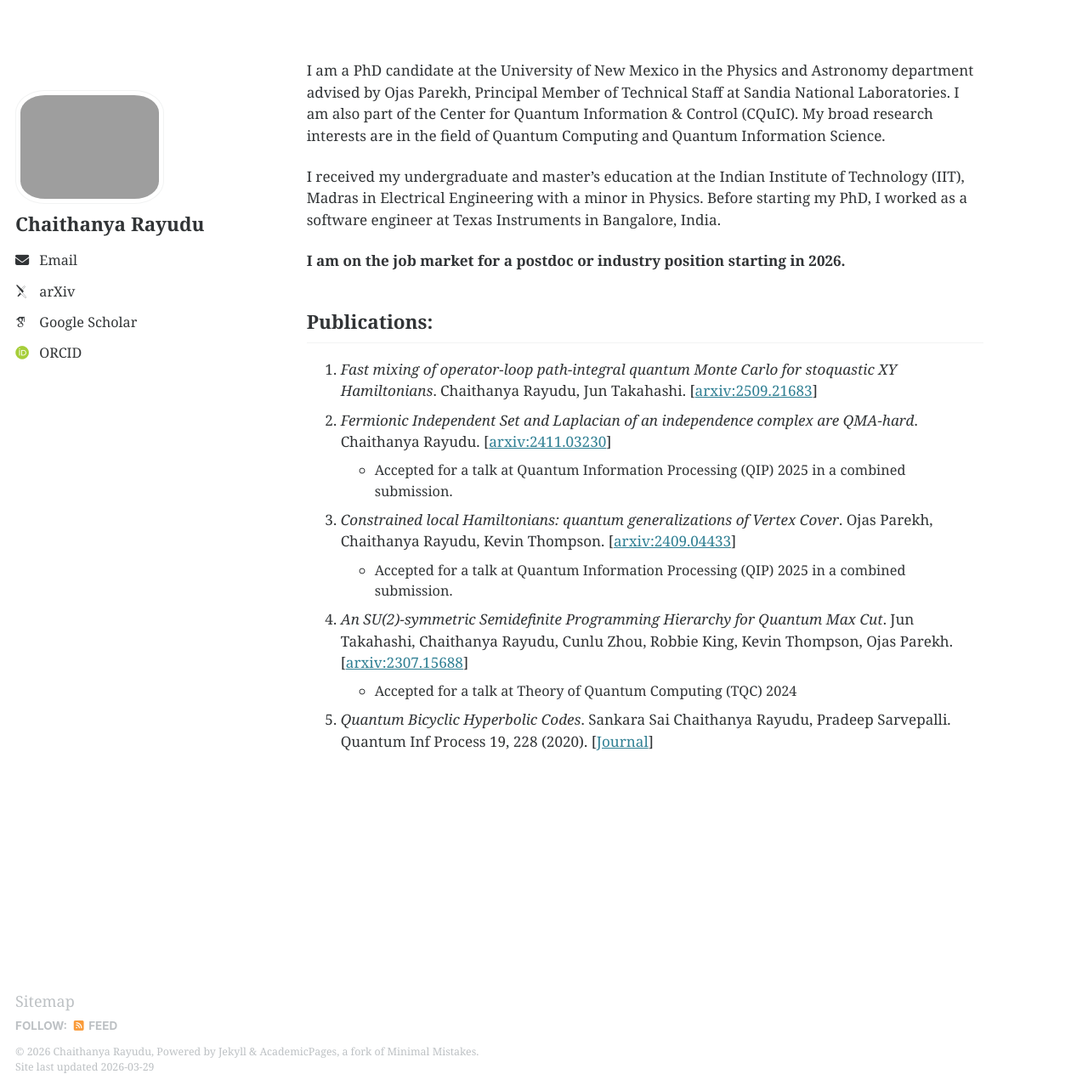
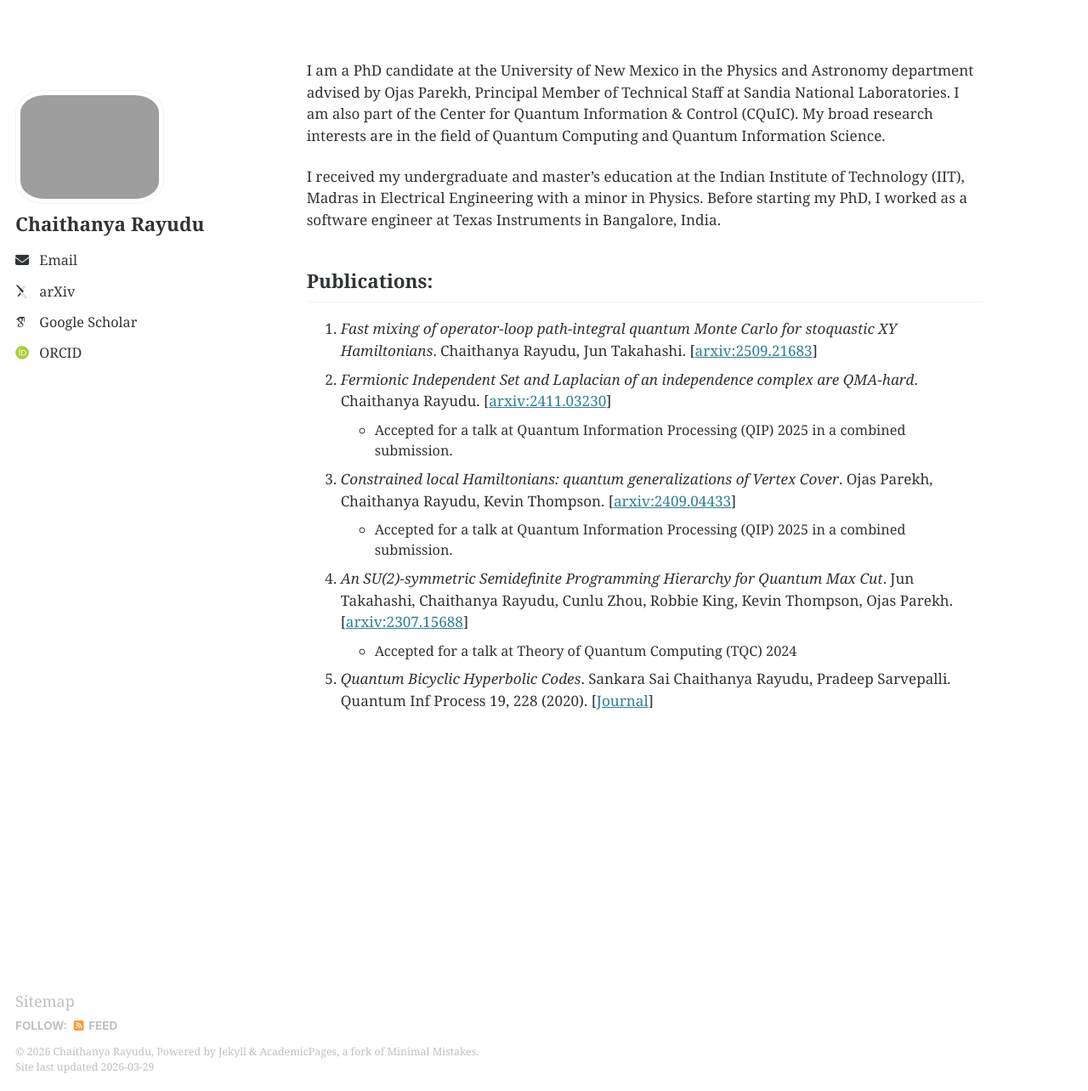
Before and after one commit to chaithanyarss/chaithanyarss.github.io, a Jekyll site: the page built from _pages/about.md, in a window 1280 px wide and 1284 px high. Shown: the whole window at 85% size. Built offline with Jekyll 4.4.1, drawn with Linux system fonts in a browser that asks for light colours; some web fonts are replaced.

Commit message:
Removed 'on the job market' line.

```diff
--- a/_pages/about.md
+++ b/_pages/about.md
@@ -10,8 +10,6 @@ redirect_from:
 I am a PhD candidate at the University of New Mexico in the Physics and Astronomy department advised by Ojas Parekh, Principal Member of Technical Staff at Sandia National Laboratories. I am also part of the Center for Quantum Information & Control (CQuIC). My broad research interests are in the field of Quantum Computing and Quantum Information Science.
 
 I received my undergraduate and master’s education at the Indian Institute of Technology (IIT), Madras in Electrical Engineering with a minor in Physics. Before starting my PhD, I worked as a software engineer at Texas Instruments in Bangalore, India.
-
-**I am on the job market for a postdoc or industry position starting in 2026.**
 
 Publications:
 ---
```
